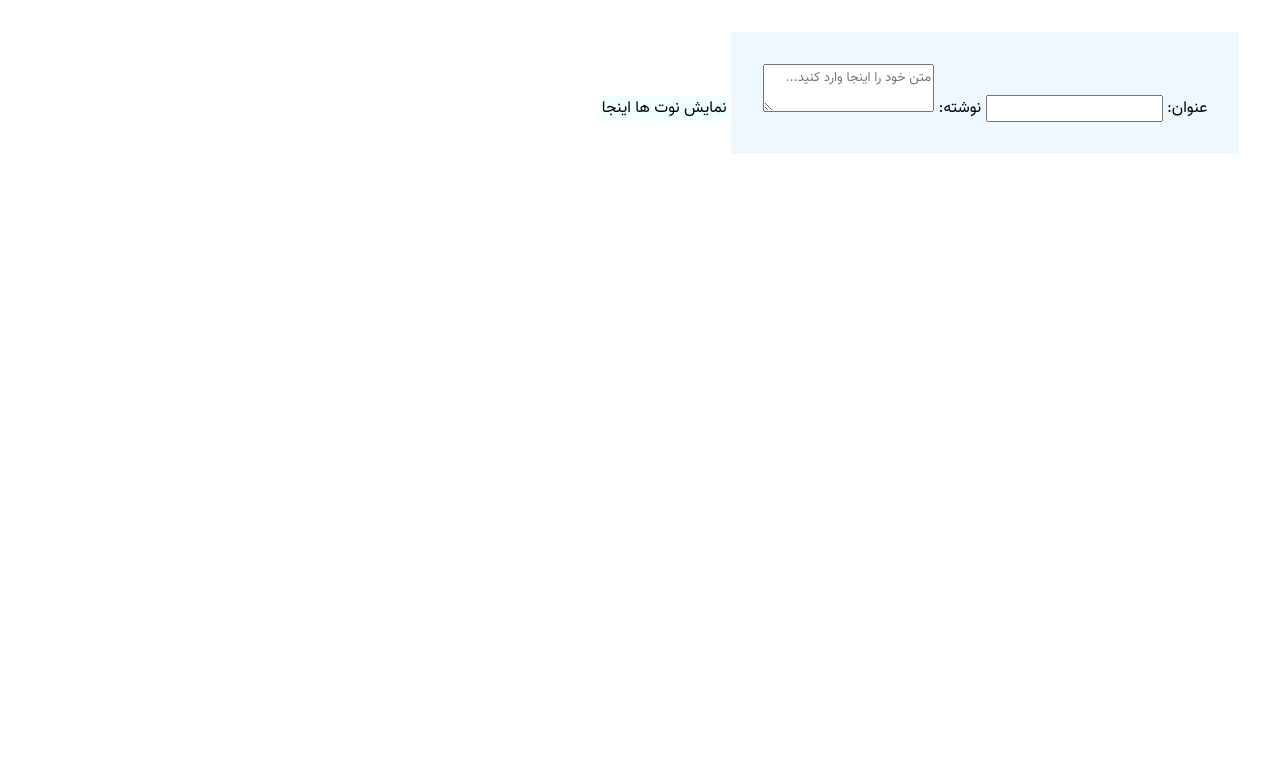
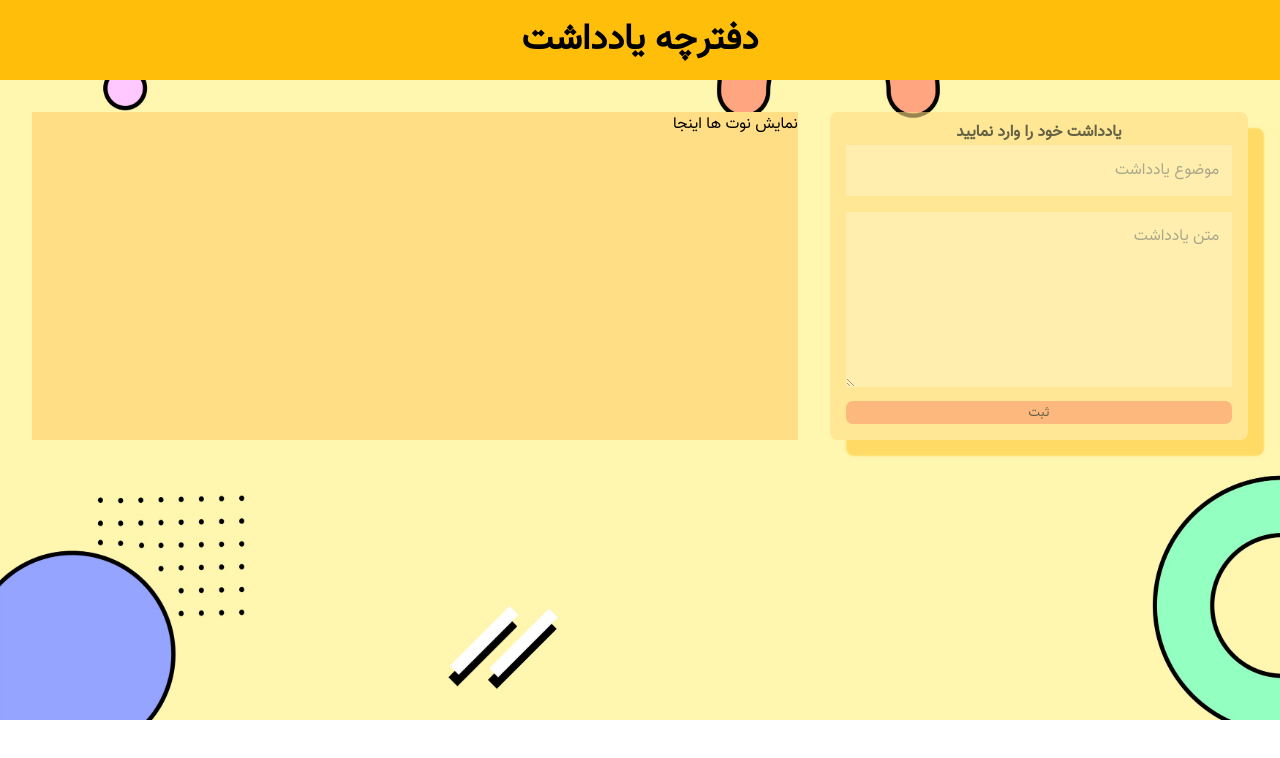
Before and after one commit to alichatraei/aviNotes, a plain HTML site: page index.html in a window 1280 px wide. Drawn offline with Linux system fonts and the light colour scheme.

Commit message:
Edit CSS (add custom CSS to aside & article & form)

```diff
--- a/assets/css/style.css
+++ b/assets/css/style.css
@@ -1,8 +1,12 @@
 * {
-  display: inline-block;
   margin: 0;
   direction: rtl;
   font-family: vazir;
+}
+body {
+  background-image: url("../img/bg.jpg");
+  background-size: cover;
+  background-repeat: no-repeat;
 }
 /* disable title display*/
 title {
@@ -36,19 +40,97 @@ title {
   font-family: vazir-black;
   src: url("../fonts/vazir-Black.woff");
 }
+/* header */
+.header {
+  width: 100%;
+  height: 5em;
+  text-align: center;
+  background-color: #ffbe0a;
+  opacity: 50%;
+  transition: 0.5s;
+  cursor: pointer;
+}
+.header:hover{
+  opacity: 100%;
+  transition: 0.5s;
+}
+/* header nav custom CSS */
+.header-nav {
+  padding-top: 0.5em;
+  font-size: 1.5em;
+}
 /* add custom CSS to HTML elements*/
 .main {
-  width: 100%;
+  display: flex;
   padding: 2em;
 }
+/* aside for add notes*/
+.aside {
+  padding: 0.5em 1em 1em 1em;
+  background-color: #ffde85;
+  border-radius: 0.5em;
+  box-shadow: 1em 1em 0.1em #ffc933;
+  text-align: center;
+  opacity: 60%;
+  transition: 0.5s;
+  cursor: pointer;
+}
+/* form */
+.aside form {
+  display: grid;
+}
+/* form input */
+.aside input {
+  font-size: 1em;
+  margin-bottom: 1em;
+  border: none;
+  outline: none;
+  background-color: #ffe9ad;
+  padding: 0.8em;
+  color: #b53b03;
+}
+/* Input Focus */
+input:focus {
+  border-bottom: 0.3em solid #ffce47;
+  border-radius: 0.5em;
+  transition: 0.3s;
+}
+/* Text area */
+.aside textarea {
+  font-size: 1em;
+  outline: none;
+  background-color: #ffe9ad;
+  border: none;
+  padding: 0.8em;
+  color: #b53b03;
+}
+/* Textarea focus */
+.aside textarea:focus {
+  border-bottom: 0.3em solid #ffce47;
+  border-radius: 0.5em;
+  transition: 0.3s;
+}
+/* form Button*/
+.aside button {
+  cursor: pointer;
+  border: none;
+  margin-top: 1em;
+  background-color: #fd905e;
+  color: black;
+  outline: none;
+  border-radius: 0.5em;
+  transition: 0.3s;
+}
 
-.aside {
-  padding: 2em;
-  background-color: aliceblue;
+/* Button hover */
+.aside button:hover {
+  background-color: #b63b02;
+  color: white;
+  transition: 0.3s;
 }
-.aside form {
-  display: inline;
+/* article for show Notes */
+.article {
+  margin-right: 2em;
+  width: 80%;
+  background-color: #ffde85;
 }
-.article {
-  background-color: azure;
-}
--- a/index.html
+++ b/index.html
@@ -7,15 +7,20 @@
     <link href="assets/css/style.css" rel="stylesheet" />
   </head>
   <body>
+    <header class="header">
+      <nav class="header-nav">
+        <h2>دفترچه یادداشت</h2>
+      </nav>
+    </header>
     <main class="main">
       <aside class="aside">
         <section>
+          <h4>یادداشت خود را وارد نمایید</h4>
           <form action="#" id="form">
-            <label>عنوان: </label>
-            <input type="text" id="txtTitle" />
-            <label>نوشته: </label>
-            <textarea name="txtContent" id="txtContent" placeholder="متن خود را اینجا وارد کنید..."></textarea>
-            </form>
+            <input type="text" id="txtTitle" placeholder="موضوع یادداشت" />
+            <textarea placeholder="متن یادداشت" cols="50" rows="6"></textarea>
+            <button id="submit" name="submit">ثبت</button>
+          </form>
         </section>
       </aside>
       <article class="article">نمایش نوت ها اینجا</article>
```
Also changed, not shown: assets/img/bg.jpg (added).
